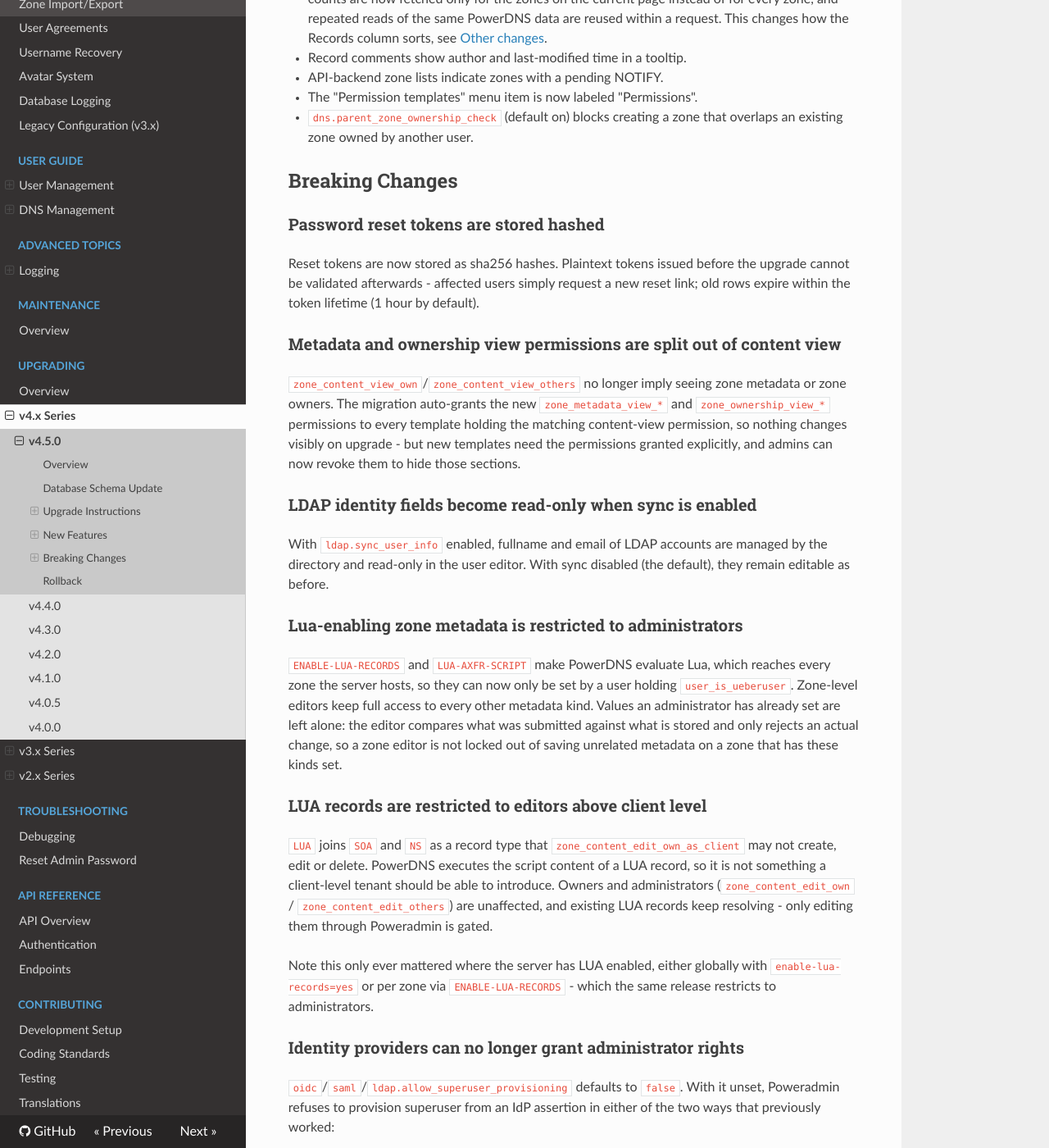
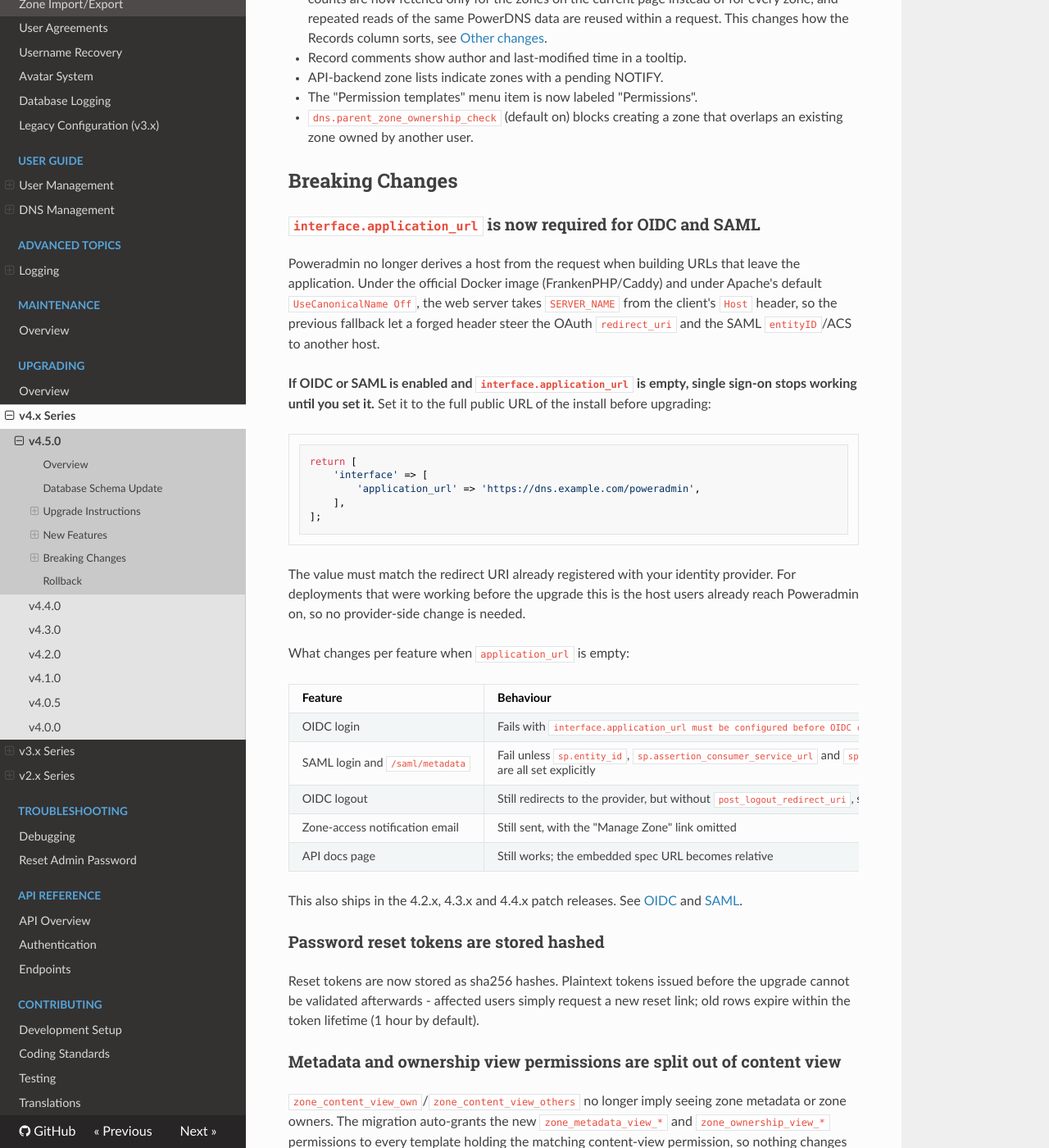
Before and after one commit to poweradmin/poweradmin-docs, an MkDocs documentation site: the page built from docs/upgrading/v4.5.0.md, in a window 1280 px wide and 1400 px high, scrolled down 5465 px. Shown: the whole window at 82% size. Built offline with MkDocs 1.6.1, drawn with Linux system fonts in a browser that asks for light colours; nearby versions of some CDN libraries.

Commit message:
docs(auth): require interface.application_url for OIDC and SAML

````diff
--- a/docs/upgrading/v4.5.0.md
+++ b/docs/upgrading/v4.5.0.md
@@ -190,6 +190,34 @@
 
 ## Breaking Changes
 
+### `interface.application_url` is now required for OIDC and SAML
+
+Poweradmin no longer derives a host from the request when building URLs that leave the application. Under the official Docker image (FrankenPHP/Caddy) and under Apache's default `UseCanonicalName Off`, the web server takes `SERVER_NAME` from the client's `Host` header, so the previous fallback let a forged header steer the OAuth `redirect_uri` and the SAML `entityID`/ACS to another host.
+
+**If OIDC or SAML is enabled and `interface.application_url` is empty, single sign-on stops working until you set it.** Set it to the full public URL of the install before upgrading:
+
+```php
+return [
+    'interface' => [
+        'application_url' => 'https://dns.example.com/poweradmin',
+    ],
+];
+```
+
+The value must match the redirect URI already registered with your identity provider. For deployments that were working before the upgrade this is the host users already reach Poweradmin on, so no provider-side change is needed.
+
+What changes per feature when `application_url` is empty:
+
+| Feature | Behaviour |
+|---------|-----------|
+| OIDC login | Fails with `interface.application_url must be configured before OIDC can be used` |
+| SAML login and `/saml/metadata` | Fail unless `sp.entity_id`, `sp.assertion_consumer_service_url` and `sp.single_logout_service_url` are all set explicitly |
+| OIDC logout | Still redirects to the provider, but without `post_logout_redirect_uri`, so users are not returned to the login page |
+| Zone-access notification email | Still sent, with the "Manage Zone" link omitted |
+| API docs page | Still works; the embedded spec URL becomes relative |
+
+This also ships in the 4.2.x, 4.3.x and 4.4.x patch releases. See [OIDC](../configuration/oidc.md#interfaceapplication_url-must-be-set) and [SAML](../configuration/saml.md#interfaceapplication_url-must-be-set).
+
 ### Password reset tokens are stored hashed
 
 Reset tokens are now stored as sha256 hashes. Plaintext tokens issued before the upgrade cannot be validated afterwards - affected users simply request a new reset link; old rows expire within the token lifetime (1 hour by default).
````
Also changed, not shown: docs/configuration/oidc.md (+21 -0 lines), docs/configuration/saml.md (+23 -0 lines), docs/configuration/security-policies.md (+2 -0 lines), docs/configuration/username-recovery.md (+1 -1 lines), docs/upgrading/v4.4.0.md (+4 -1 lines).
